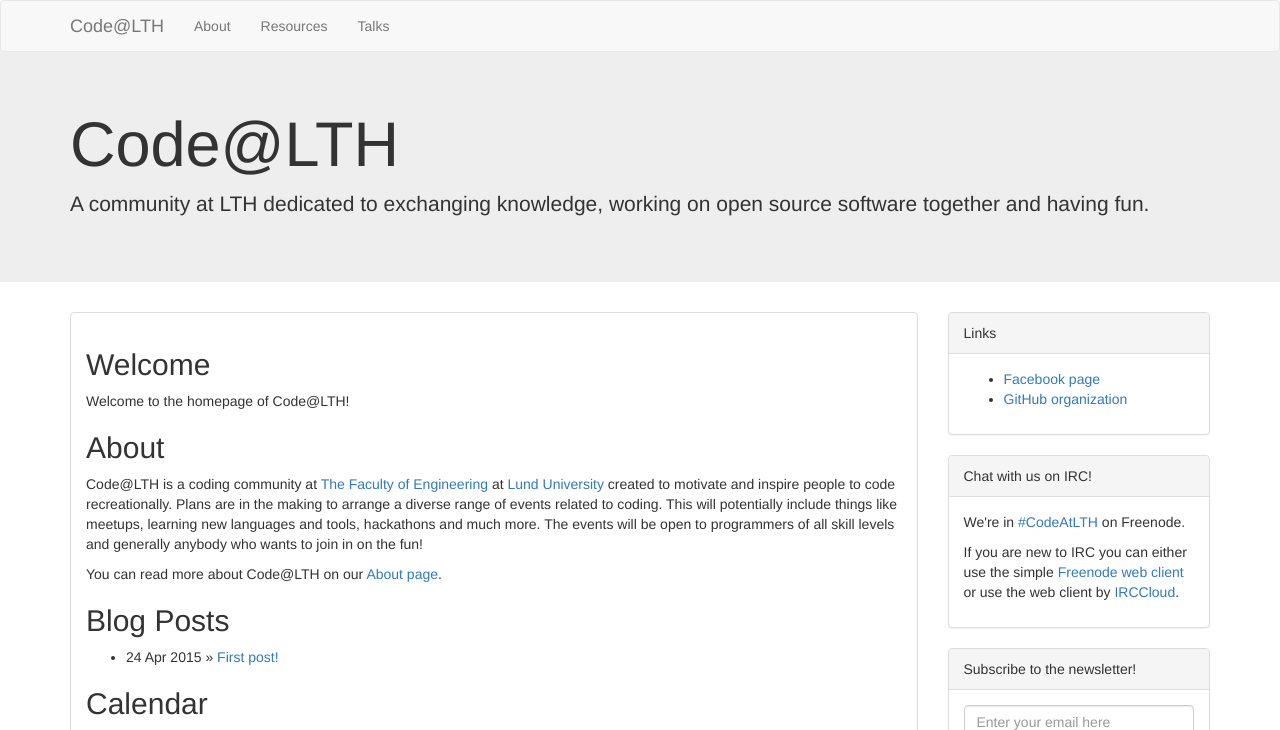
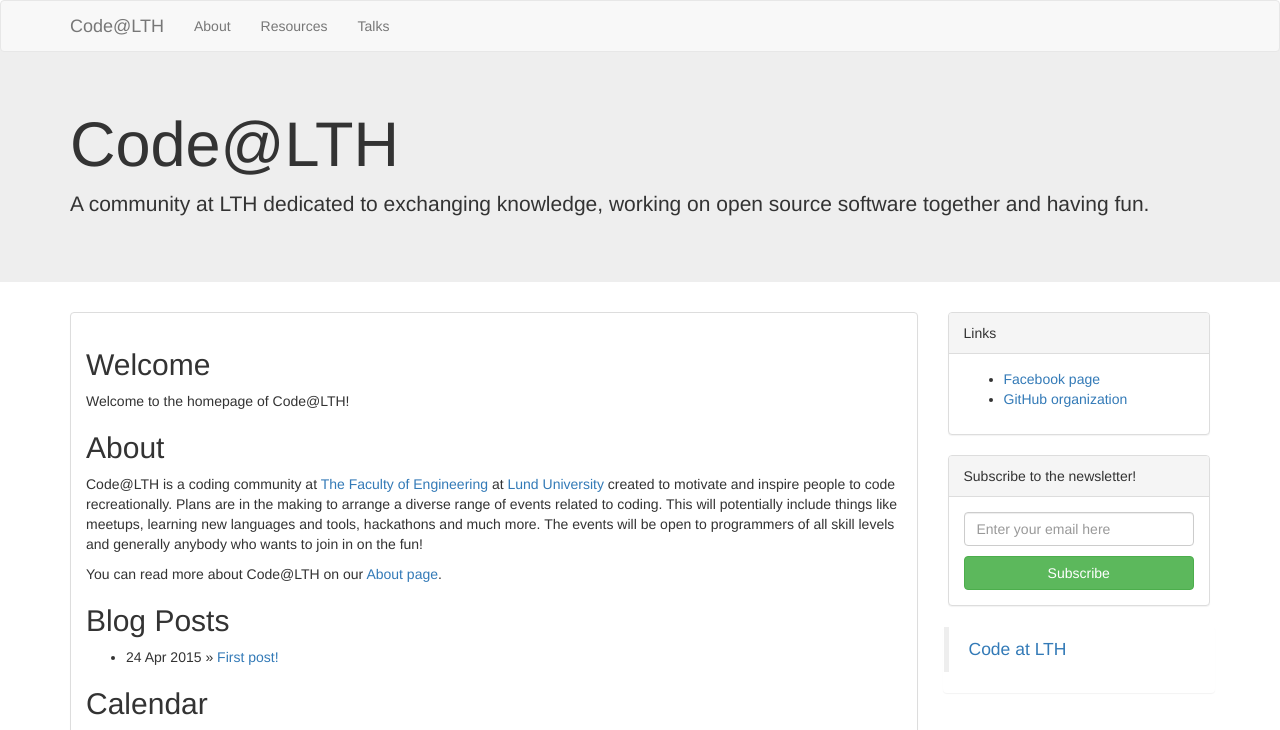
Before and after one commit to Code-at-LTH/code-at-lth.github.io, a Jekyll site: the page built from index.html, in a window 1280 px wide. Shown: the top 730 px of the page. Built offline with Jekyll 4.4.1, drawn with Linux system fonts in a browser that asks for light colours; Markdown is read by kramdown in place of the engine named in the settings; grey boxes are pictures that could not be loaded.

Commit message:
Removed the text about IRC in the sidebar

```diff
--- a/_includes/sidebar.html
+++ b/_includes/sidebar.html
@@ -15,21 +15,6 @@
                 </a>
             </li>
         </ul>
-    </div>
-</div>
-
-<div class="panel panel-default">
-    <div class="panel-heading">
-        Chat with us on IRC!
-    </div>
-    <div class="panel-body">
-        <p>
-            We're in <a href="https://webchat.freenode.net/?channels=CodeAtLTH">#CodeAtLTH</a> on Freenode.
-        </p>
-
-        <p>
-            If you are new to IRC you can either use the simple <a href="https://webchat.freenode.net/?channels=CodeAtLTH">Freenode web client</a> or use the web client by <a href="https://irccloud.com/">IRCCloud</a>.
-        </p>
     </div>
 </div>
 
```
